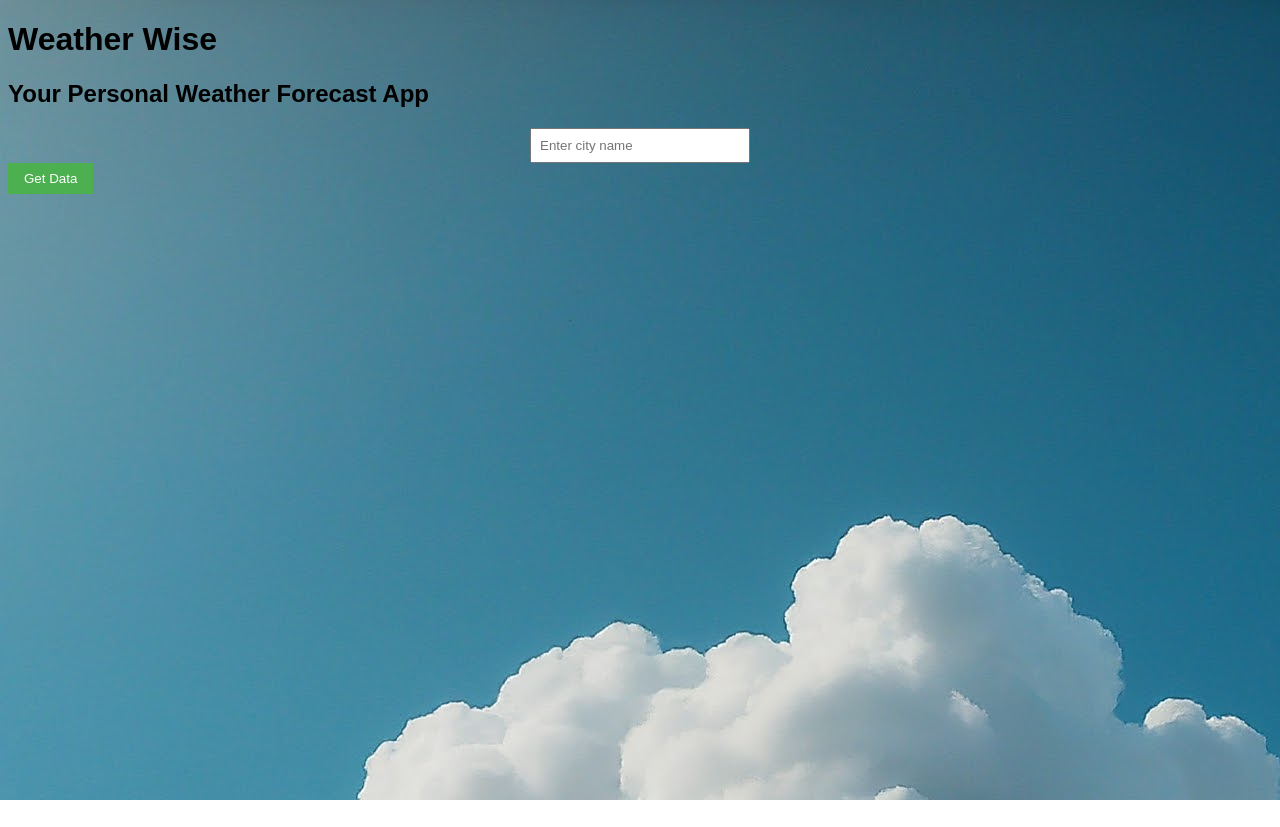
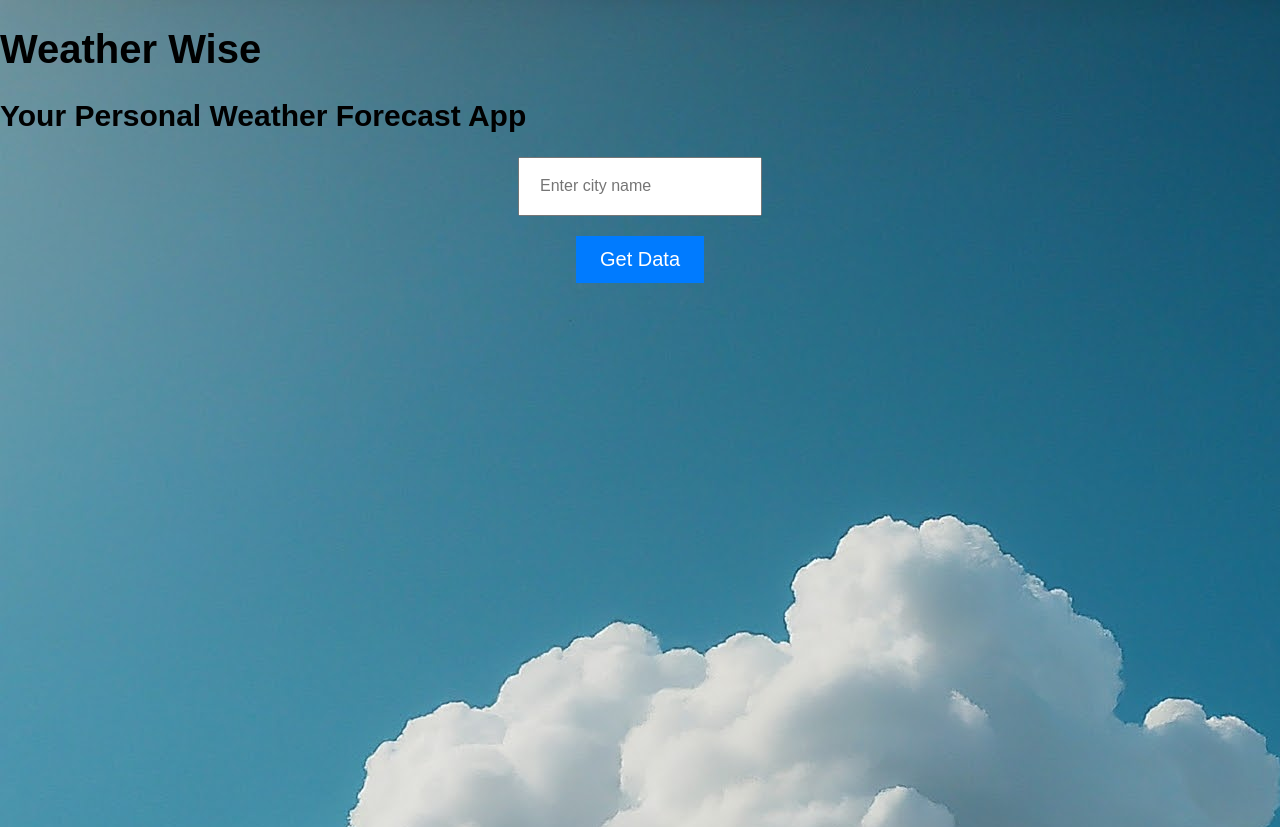
Before and after one commit to AnimeshSolanki/WeatherWise, a plain HTML site: page index.html in a window 1280 px wide. Before the commit the page ends 800 px from the top, so only its background shows below. Drawn offline with Linux system fonts and the light colour scheme.

Commit message:
Update styles.css

```diff
--- a/styles.css
+++ b/styles.css
@@ -1,30 +1,56 @@
-body{
+html, body {
+    height: 100%;
+    margin: 0;
     font-family: Arial, sans-serif;
+    padding: 0;
 }
 
-.container{
+h1{
+    font-size: 40px;
+}
+
+h2{
+    font-size: 30px;
+}
+
+.container {
     margin-top: 20px;
     text-align: center;
 }
 
-input[type="text"]{
-    padding: 8px;
+.butt {
+    margin-top: 20px;
+    text-align: center;
+}
+
+input[type="text"] {
+    padding: 20px;
     width: 200px;
 }
 
-button{
-    padding: 8px 16px;
-    background-color: #4CAF50;
+input[type="text"]::placeholder {
+    font-size: 16px;
+}
+
+.weather-butt {
+    padding: 12px 24px;
+    font-size: 20px;
+    background-color: #007bff;
     color: white;
     border: none;
     cursor: pointer;
 }
 
-button: hover{
-    background-color: #45a049;
+.weather-butt:hover {
+    background-color: #0056b3;
 }
 
-#currentWeather, #forecast{
+#currentWeather, #forecast {
     margin-top: 20px;
     text-align: center;
 }
+
+.forecast-item {
+    display: inline-block;
+    margin-right: 10px;
+}
```
